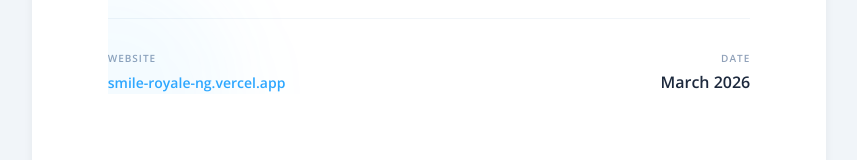
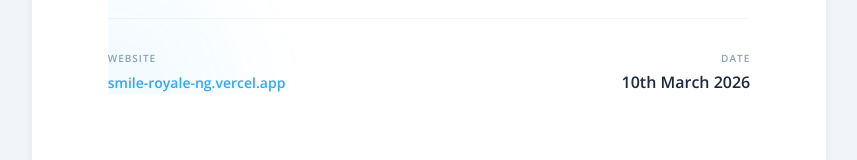
Before and after one commit to JIBSON082/smile-royale-proposal-, a React (Vite) app: page / in a window 1280 px wide. Shown: the part 625-785 px from the top of the page, without its empty margins (211-1068 px from the left). Built offline with nearby package versions, Linux system fonts and the light colour scheme.

Commit message:
Update App.tsx

```diff
--- a/src/App.tsx
+++ b/src/App.tsx
@@ -127,7 +127,7 @@ const CoverPage = () => (
       </div>
       <div className="text-right">
         <p className="text-[10px] uppercase tracking-widest text-slate-400 font-bold mb-1">Date</p>
-        <p className="font-bold text-slate-800">March 2026</p>
+        <p className="font-bold text-slate-800">10th March 2026</p>
       </div>
     </div>
   </div>
```
